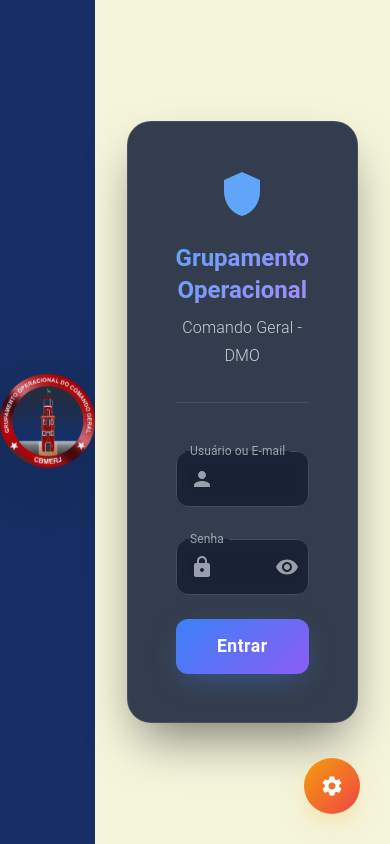
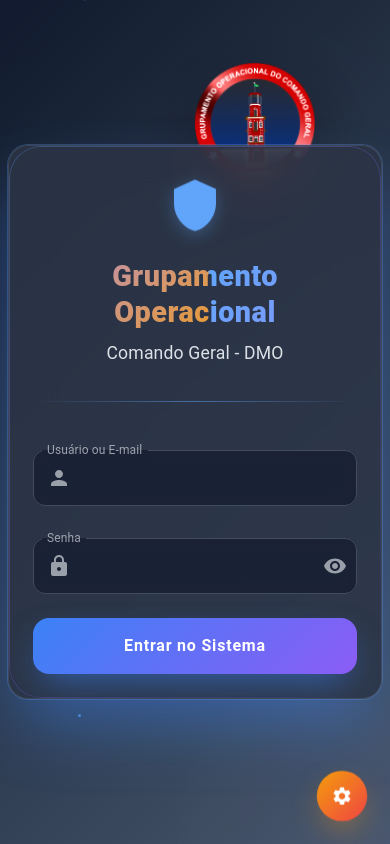
Before and after one commit to thiagopvn/demop-cocg, a React (Vite) app: page / in a window 390 px wide. Built offline with nearby package versions, Linux system fonts and the light colour scheme; no server answers; the database is empty.

Commit message:
Commit forçado confor

```diff
--- a/src/screens/LoginScreen/LoginScreen.css
+++ b/src/screens/LoginScreen/LoginScreen.css
@@ -1,71 +1,185 @@
-/* Estilos para telas maiores (desktop) */
+/* Reset e configurações globais para a tela de login */
 .root-login {
-    display: flex;
-    height: 100vh; /* Certifique-se de que o container pai ocupe toda a altura da tela */
+    margin: 0;
+    padding: 0;
+    box-sizing: border-box;
+    font-family: 'Roboto', 'Helvetica', 'Arial', sans-serif;
 }
 
-.left-login, .right-login {
-    width: 50%;
-    height: 100%; /* Certifique-se de que os elementos filhos ocupem toda a altura do container pai */
+/* Configurações específicas para o container principal */
+.root-login * {
+    box-sizing: border-box;
 }
 
-.bolacha{
-    display: flex;
-    justify-content: center;
-    align-items: center;
-
-}
-.bolacha img {
-    width: 50%;
-    height: 50%;
-
-}
-.left-login {
-    background-color: rgb(22,48,102);
-    display: flex;
-    justify-content: center; /* Centraliza horizontalmente */
-    align-items: center; /* Centraliza verticalmente */
-}
-.right-login {
-    display: flex;
-    justify-content: center; /* Centraliza horizontalmente */
-    align-items: center; /* Centraliza verticalmente */
-    flex-direction: column; /* Alinha os elementos verticalmente */;
-    background-color: beige;
+/* Animações personalizadas para elementos flutuantes */
+@keyframes breathe {
+    0%, 100% {
+        transform: scale(1) rotate(0deg);
+        opacity: 0.6;
+    }
+    50% {
+        transform: scale(1.05) rotate(2deg);
+        opacity: 0.8;
+    }
 }
 
-.bolacha {
-    width: fit-content;
+@keyframes gradientShift {
+    0%, 100% {
+        background-position: 0% 50%;
+    }
+    50% {
+        background-position: 100% 50%;
+    }
 }
-.button{
 
-    padding: 10px 20px;
+/* Efeitos de partículas para o fundo */
+.root-login::before {
+    animation: gradientShift 15s ease infinite;
 }
-.person {
-    width: 100%;
-    font-size: 50px;
-    display: flex; /* Adiciona flexbox */
-    justify-content: center; /* Centraliza horizontalmente */
-    align-items: center; /* Centraliza verticalmente */
+
+/* Estilos para campos de entrada com animação suave */
+.MuiTextField-root .MuiOutlinedInput-root {
+    transition: all 0.3s cubic-bezier(0.4, 0, 0.2, 1) !important;
 }
-.card-login{
-    display: flex;
-    background-color: rgb(22,48,102);
-    flex-direction: column;
-    width: 50%;
-    padding: 50px 20px;
 
+.MuiTextField-root .MuiOutlinedInput-root:focus-within {
+    transform: translateY(-1px);
 }
-/* Media query para dispositivos móveis (telas menores que 768px) */
-@media (max-width: 768px) {
-    .left-login {
-        display: none; /* Oculta o .left-login em dispositivos móveis */
+
+/* Animação de foco para labels */
+.MuiInputLabel-root {
+    transition: all 0.2s ease-in-out !important;
+}
+
+/* Estilização do botão com efeito de ondulação */
+.MuiButton-root {
+    position: relative;
+    overflow: hidden;
+}
+
+.MuiButton-root::before {
+    content: '';
+    position: absolute;
+    top: 50%;
+    left: 50%;
+    width: 0;
+    height: 0;
+    background: rgba(255, 255, 255, 0.2);
+    border-radius: 50%;
+    transform: translate(-50%, -50%);
+    transition: width 0.6s, height 0.6s;
+}
+
+.MuiButton-root:hover::before {
+    width: 300px;
+    height: 300px;
+}
+
+/* Configurações responsivas aprimoradas */
+@media (max-width: 1024px) {
+    .root-login {
+        padding: 1.5rem !important;
     }
 
-    .right-login {
-        width: 100%; /* Ocupa toda a largura disponível */
-    }
-    .card-login{
-        width: 75%;
+    .card-login {
+        max-width: 420px !important;
     }
 }
+
+@media (max-width: 768px) {
+    .root-login {
+        padding: 1rem !important;
+        min-height: 100vh;
+        min-height: 100dvh; /* Suporte para altura dinâmica em dispositivos móveis */
+    }
+
+    .card-login {
+        max-width: 100% !important;
+        margin: 0 !important;
+        padding: 2.5rem 2rem 2rem 2rem !important;
+        border-radius: 24px !important;
+    }
+
+    /* Ajuste da logo em dispositivos móveis */
+    .bolacha img {
+        width: 100px !important;
+    }
+
+    /* Ajuste do FAB em dispositivos móveis */
+    .MuiFab-root {
+        bottom: 20px !important;
+        right: 20px !important;
+        transform: scale(0.9) !important;
+    }
+}
+
+@media (max-width: 480px) {
+    .root-login {
+        padding: 0.5rem !important;
+    }
+
+    .card-login {
+        padding: 2rem 1.5rem 1.5rem 1.5rem !important;
+        border-radius: 20px !important;
+    }
+
+    .bolacha img {
+        width: 80px !important;
+    }
+
+    /* Ajuste da tipografia em telas muito pequenas */
+    .MuiTypography-h4 {
+        font-size: 1.8rem !important;
+    }
+
+    .MuiButton-root {
+        padding: 14px 20px !important;
+        font-size: 1rem !important;
+    }
+}
+
+/* Suporte para modo landscape em dispositivos móveis */
+@media (max-height: 600px) and (orientation: landscape) {
+    .root-login {
+        padding: 1rem !important;
+    }
+
+    .card-login {
+        padding: 2rem !important;
+        margin-top: 1rem !important;
+    }
+
+    .bolacha {
+        top: 5% !important;
+    }
+
+    .bolacha img {
+        width: 60px !important;
+    }
+}
+
+/* Melhoria da acessibilidade */
+@media (prefers-reduced-motion: reduce) {
+    .root-login *,
+    .root-login *::before,
+    .root-login *::after {
+        animation-duration: 0.01ms !important;
+        animation-iteration-count: 1 !important;
+        transition-duration: 0.01ms !important;
+    }
+}
+
+/* Suporte para tema escuro do sistema */
+@media (prefers-color-scheme: dark) {
+    .root-login {
+        background: linear-gradient(135deg, #0a0e1a 0%, #1a202c 30%, #2d3748 70%, #4a5568 100%) !important;
+    }
+}
+
+/* Configurações para alta resolução */
+@media (-webkit-min-device-pixel-ratio: 2), (min-resolution: 192dpi) {
+    .bolacha img {
+        image-rendering: -webkit-optimize-contrast;
+        image-rendering: crisp-edges;
+    }
+}
--- a/src/screens/LoginScreen/LoginScreen.jsx
+++ b/src/screens/LoginScreen/LoginScreen.jsx
@@ -190,105 +190,194 @@ export default function LoginScreen() {
         className="root-login"
         sx={{
           minHeight: '100vh',
-          background: 'linear-gradient(135deg, #0f172a 0%, #1e293b 50%, #334155 100%)',
+          background: 'linear-gradient(135deg, #0f172a 0%, #1e293b 30%, #334155 70%, #475569 100%)',
           display: 'flex',
+          alignItems: 'center',
+          justifyContent: 'center',
           position: 'relative',
           overflow: 'hidden',
+          padding: '2rem',
           '&::before': {
             content: '""',
             position: 'absolute',
             top: '-50%',
-            right: '-50%',
+            left: '-50%',
             width: '200%',
             height: '200%',
-            background: 'radial-gradient(circle, rgba(96, 165, 250, 0.1) 0%, transparent 70%)',
-            animation: 'pulse 20s ease-in-out infinite'
+            background: 'radial-gradient(circle, rgba(96, 165, 250, 0.15) 0%, transparent 70%)',
+            animation: 'pulse 15s ease-in-out infinite'
+          },
+          '&::after': {
+            content: '""',
+            position: 'absolute',
+            bottom: '-30%',
+            right: '-30%',
+            width: '60%',
+            height: '60%',
+            background: 'radial-gradient(circle, rgba(139, 92, 246, 0.1) 0%, transparent 70%)',
+            animation: 'pulse 20s ease-in-out infinite reverse'
           }
         }}
       >
         <style>
           {`
             @keyframes pulse {
-              0%, 100% { transform: scale(1); opacity: 0.5; }
-              50% { transform: scale(1.1); opacity: 0.3; }
+              0%, 100% { transform: scale(1) rotate(0deg); opacity: 0.4; }
+              50% { transform: scale(1.2) rotate(180deg); opacity: 0.2; }
             }
             @keyframes float {
-              0%, 100% { transform: translateY(0px); }
-              50% { transform: translateY(-20px); }
+              0%, 100% { transform: translateY(0px) rotate(0deg); }
+              33% { transform: translateY(-15px) rotate(2deg); }
+              66% { transform: translateY(-5px) rotate(-1deg); }
             }
-            @keyframes slideInFromBottom {
+            @keyframes slideInUp {
               from {
                 opacity: 0;
-                transform: translateY(30px);
+                transform: translateY(50px) scale(0.95);
               }
               to {
                 opacity: 1;
-                transform: translateY(0);
+                transform: translateY(0) scale(1);
               }
+            }
+            @keyframes shimmer {
+              0% { background-position: -200px 0; }
+              100% { background-position: 200px 0; }
+            }
+            @keyframes glow {
+              0%, 100% { box-shadow: 0 25px 50px -12px rgba(59, 130, 246, 0.3), 0 0 0 1px rgba(241, 245, 249, 0.1); }
+              50% { box-shadow: 0 35px 70px -12px rgba(59, 130, 246, 0.5), 0 0 0 1px rgba(96, 165, 250, 0.3); }
+            }
+            @keyframes particles {
+              0%, 100% { transform: translateY(0px) translateX(0px) rotate(0deg); opacity: 0.4; }
+              25% { transform: translateY(-100px) translateX(50px) rotate(90deg); opacity: 0.8; }
+              50% { transform: translateY(-50px) translateX(-30px) rotate(180deg); opacity: 0.2; }
+              75% { transform: translateY(-150px) translateX(-50px) rotate(270deg); opacity: 0.6; }
             }
           `}
         </style>
 
+        {/* Floating particles */}
         <Box
-          className="left-login"
           sx={{
-            flex: 1,
-            display: 'flex',
-            alignItems: 'center',
-            justifyContent: 'center',
-            position: 'relative',
+            position: 'absolute',
+            top: '10%',
+            left: '10%',
+            width: '4px',
+            height: '4px',
+            background: 'rgba(96, 165, 250, 0.6)',
+            borderRadius: '50%',
+            animation: 'particles 25s linear infinite',
             zIndex: 1
           }}
-        >
+        />
         <Box
-            className="bolacha"
           sx={{
-              animation: 'float 6s ease-in-out infinite',
-              filter: 'drop-shadow(0 25px 50px rgba(0,0,0,0.3))',
-              transform: 'scale(0.9)',
-              opacity: 0.9
+            position: 'absolute',
+            top: '20%',
+            right: '15%',
+            width: '6px',
+            height: '6px',
+            background: 'rgba(139, 92, 246, 0.5)',
+            borderRadius: '50%',
+            animation: 'particles 30s linear infinite 5s',
+            zIndex: 1
+          }}
+        />
+        <Box
+          sx={{
+            position: 'absolute',
+            bottom: '15%',
+            left: '20%',
+            width: '3px',
+            height: '3px',
+            background: 'rgba(96, 165, 250, 0.7)',
+            borderRadius: '50%',
+            animation: 'particles 20s linear infinite 10s',
+            zIndex: 1
+          }}
+        />
+
+        {/* Logo floating above the card */}
+        <Box
+          sx={{
+            position: 'absolute',
+            top: '15%',
+            left: '50%',
+            transform: 'translateX(-50%)',
+            animation: 'float 8s ease-in-out infinite',
+            filter: 'drop-shadow(0 20px 40px rgba(0,0,0,0.3))',
+            zIndex: 2,
+            '@media (max-width: 768px)': {
+              top: '8%',
+              transform: 'translateX(-50%) scale(0.8)'
+            }
           }}
         >
-            <img src={bolacha} alt="bolacha" style={{ width: '100%', height: 'auto' }} />
-          </Box>
+          <img
+            src={bolacha}
+            alt="bolacha"
+            style={{
+              width: '120px',
+              height: 'auto',
+              filter: 'brightness(1.1) contrast(1.1)'
+            }}
+          />
         </Box>
 
-        <Box
-          className="right-login"
-          sx={{
-            flex: 1,
-            display: 'flex',
-            alignItems: 'center',
-            justifyContent: 'center',
-            position: 'relative',
-            zIndex: 1,
-            padding: '2rem'
-          }}
-        >
+        {/* Main login card */}
         <Card
           className="card-login"
           sx={{
-              bgcolor: 'rgba(30, 41, 59, 0.95)',
-              backdropFilter: 'blur(20px)',
-              borderRadius: '24px',
-              padding: '3rem',
-              maxWidth: '450px',
+            bgcolor: 'rgba(30, 41, 59, 0.85)',
+            backdropFilter: 'blur(25px)',
+            borderRadius: '32px',
+            padding: '4rem 3rem 3rem 3rem',
+            maxWidth: '480px',
             width: '100%',
-              boxShadow: '0 25px 50px -12px rgba(0, 0, 0, 0.5)',
+            position: 'relative',
+            zIndex: 3,
+            animation: 'slideInUp 0.8s ease-out, glow 4s ease-in-out infinite',
             border: '1px solid rgba(241, 245, 249, 0.1)',
-              animation: 'slideInFromBottom 0.5s ease-out'
+            '&::before': {
+              content: '""',
+              position: 'absolute',
+              top: 0,
+              left: 0,
+              right: 0,
+              bottom: 0,
+              borderRadius: '32px',
+              padding: '1px',
+              background: 'linear-gradient(135deg, rgba(96, 165, 250, 0.3), rgba(139, 92, 246, 0.3), transparent)',
+              WebkitMask: 'linear-gradient(#fff 0 0) content-box, linear-gradient(#fff 0 0)',
+              WebkitMaskComposite: 'subtract',
+              maskComposite: 'subtract'
+            },
+            '@media (max-width: 768px)': {
+              padding: '3rem 2rem 2rem 2rem',
+              marginTop: '2rem'
+            }
           }}
         >
           <Box sx={{ textAlign: 'center', mb: 4 }}>
-              <Shield sx={{ fontSize: 48, color: '#60a5fa', mb: 2 }} />
+            <Shield sx={{
+              fontSize: 56,
+              color: '#60a5fa',
+              mb: 2,
+              filter: 'drop-shadow(0 4px 8px rgba(96, 165, 250, 0.3))',
+              animation: 'float 6s ease-in-out infinite'
+            }} />
             <Typography
-                variant="h5"
+              variant="h4"
               sx={{
-                  fontWeight: 700,
-                  background: 'linear-gradient(135deg, #60a5fa 0%, #a78bfa 100%)',
+                fontWeight: 800,
+                background: 'linear-gradient(135deg, #60a5fa 0%, #a78bfa 50%, #f59e0b 100%)',
                 WebkitBackgroundClip: 'text',
                 WebkitTextFillColor: 'transparent',
-                  mb: 1
+                backgroundSize: '200% 200%',
+                animation: 'shimmer 3s ease-in-out infinite',
+                mb: 1,
+                letterSpacing: '0.5px'
               }}
             >
               Grupamento Operacional
@@ -296,15 +385,24 @@ export default function LoginScreen() {
             <Typography
               variant="subtitle1"
               sx={{
-                  color: 'rgba(241, 245, 249, 0.8)',
-                  fontWeight: 300
+                color: 'rgba(241, 245, 249, 0.9)',
+                fontWeight: 400,
+                fontSize: '1.1rem'
               }}
             >
               Comando Geral - DMO
             </Typography>
           </Box>
 
-            <Divider sx={{ mb: 4, borderColor: 'rgba(241, 245, 249, 0.1)' }} />
+          <Divider
+            sx={{
+              mb: 4,
+              borderColor: 'rgba(96, 165, 250, 0.3)',
+              background: 'linear-gradient(90deg, transparent, rgba(96, 165, 250, 0.5), transparent)',
+              height: '1px',
+              border: 'none'
+            }}
+          />
 
           <Box sx={{ position: 'relative' }}>
             <TextField
@@ -325,7 +423,16 @@ export default function LoginScreen() {
                   ),
                 }
               }}
-                sx={{ mb: 2 }}
+              sx={{
+                mb: 2,
+                '& .MuiOutlinedInput-root': {
+                  '&:hover .MuiOutlinedInput-notchedOutline': {
+                    borderColor: '#60a5fa',
+                    borderWidth: '2px',
+                    boxShadow: '0 0 20px rgba(96, 165, 250, 0.2)'
+                  }
+                }
+              }}
             />
 
             <TextField
@@ -350,7 +457,13 @@ export default function LoginScreen() {
                       <IconButton
                         onClick={() => setShowPassword(!showPassword)}
                         edge="end"
-                          sx={{ color: 'rgba(241, 245, 249, 0.6)' }}
+                        sx={{
+                          color: 'rgba(241, 245, 249, 0.6)',
+                          '&:hover': {
+                            color: '#60a5fa',
+                            backgroundColor: 'rgba(96, 165, 250, 0.1)'
+                          }
+                        }}
                       >
                         {showPassword ? <VisibilityOff /> : <Visibility />}
                       </IconButton>
@@ -358,7 +471,16 @@ export default function LoginScreen() {
                   ),
                 }
               }}
-                sx={{ mb: 3 }}
+              sx={{
+                mb: 3,
+                '& .MuiOutlinedInput-root': {
+                  '&:hover .MuiOutlinedInput-notchedOutline': {
+                    borderColor: '#60a5fa',
+                    borderWidth: '2px',
+                    boxShadow: '0 0 20px rgba(96, 165, 250, 0.2)'
+                  }
+                }
+              }}
             />
           </Box>
 
@@ -369,17 +491,24 @@ export default function LoginScreen() {
             fullWidth
             disabled={loading}
             sx={{
-                background: 'linear-gradient(135deg, #3b82f6 0%, #8b5cf6 100%)',
+              background: 'linear-gradient(135deg, #3b82f6 0%, #8b5cf6 50%, #f59e0b 100%)',
+              backgroundSize: '200% 200%',
               color: '#ffffff',
-                py: 1.5,
-                fontSize: '1.1rem',
-                fontWeight: 600,
-                letterSpacing: '0.5px',
-                boxShadow: '0 10px 30px -10px rgba(59, 130, 246, 0.5)',
+              py: 1.8,
+              fontSize: '1.2rem',
+              fontWeight: 700,
+              letterSpacing: '0.8px',
+              borderRadius: '16px',
+              boxShadow: '0 15px 35px -10px rgba(59, 130, 246, 0.6)',
+              transition: 'all 0.3s ease',
               '&:hover': {
-                  background: 'linear-gradient(135deg, #2563eb 0%, #7c3aed 100%)',
-                  boxShadow: '0 15px 35px -10px rgba(59, 130, 246, 0.6)',
-                  transform: 'translateY(-2px)',
+                background: 'linear-gradient(135deg, #2563eb 0%, #7c3aed 50%, #f97316 100%)',
+                backgroundSize: '200% 200%',
+                boxShadow: '0 20px 45px -10px rgba(59, 130, 246, 0.8)',
+                transform: 'translateY(-3px) scale(1.02)',
+              },
+              '&:active': {
+                transform: 'translateY(-1px) scale(1.01)',
               },
               '&:disabled': {
                 background: 'rgba(241, 245, 249, 0.1)',
@@ -388,35 +517,34 @@ export default function LoginScreen() {
             }}
           >
             {loading ? (
+              <Box sx={{ display: 'flex', alignItems: 'center', gap: 1 }}>
                 <CircularProgress size={24} sx={{ color: 'white' }} />
-              ) : (
-                'Entrar'
-              )}
-            </Button>
-
-            {loading && (
-              <Box sx={{ mt: 2, textAlign: 'center' }}>
-                <Typography variant="body2" sx={{ color: 'rgba(241, 245, 249, 0.6)' }}>
+                <Typography sx={{ color: 'white', fontWeight: 600 }}>
                   Autenticando...
                 </Typography>
               </Box>
+            ) : (
+              'Entrar no Sistema'
             )}
+          </Button>
         </Card>
 
         {!hasUser && (
           <Fab
             sx={{
-                position: "absolute",
-                bottom: 30,
-                right: 30,
+              position: "fixed",
+              bottom: 40,
+              right: 40,
               background: 'linear-gradient(135deg, #f59e0b 0%, #ef4444 100%)',
               color: 'white',
-                boxShadow: '0 10px 30px -10px rgba(245, 158, 11, 0.5)',
+              boxShadow: '0 15px 35px -10px rgba(245, 158, 11, 0.6)',
+              zIndex: 4,
               '&:hover': {
                 background: 'linear-gradient(135deg, #f97316 0%, #dc2626 100%)',
-                  transform: 'scale(1.1) rotate(90deg)',
+                transform: 'scale(1.15) rotate(180deg)',
+                boxShadow: '0 20px 45px -10px rgba(245, 158, 11, 0.8)',
               },
-                transition: 'all 0.3s ease'
+              transition: 'all 0.4s cubic-bezier(0.4, 0, 0.2, 1)'
             }}
             variant="circular"
             onClick={navigateToFirstAccess}
@@ -424,7 +552,6 @@ export default function LoginScreen() {
             <Settings />
           </Fab>
         )}
-        </Box>
 
         <Snackbar
           open={openSnackbar}
@@ -437,8 +564,10 @@ export default function LoginScreen() {
             severity="error"
             sx={{
               width: '100%',
-              borderRadius: '12px',
-              boxShadow: '0 10px 30px -10px rgba(0,0,0,0.3)'
+              borderRadius: '16px',
+              boxShadow: '0 15px 35px -10px rgba(239, 68, 68, 0.4)',
+              backdropFilter: 'blur(10px)',
+              backgroundColor: 'rgba(239, 68, 68, 0.9)'
             }}
           >
             {error}
```
Lines whose indentation alone changed are shown as unchanged.
